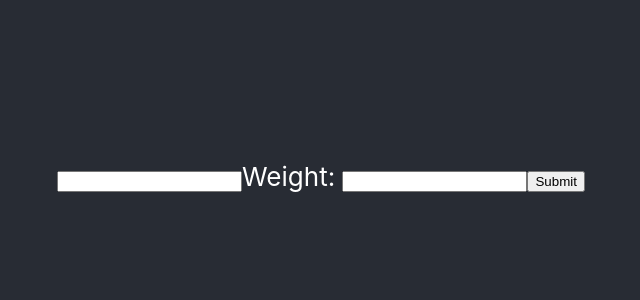
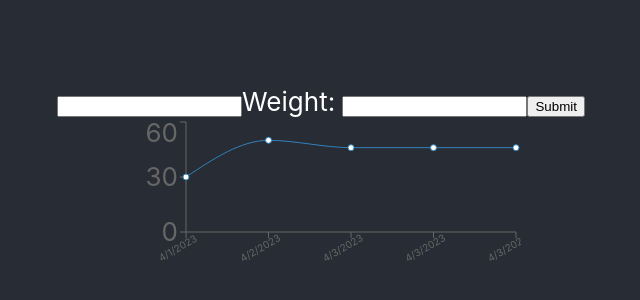
Before and after one commit to azufb/myWeightApp, a React (Create React App) app: page / in a window 1280 px wide. Shown: the part 224-524 px from the top of the page, without its empty margins (319-959 px from the left). Built offline with nearby package versions, Linux system fonts and the light colour scheme.

Commit message:
グラフ描画コンポーネントを追加

```diff
--- a/src/App.tsx
+++ b/src/App.tsx
@@ -2,12 +2,14 @@ import React from 'react';
 import logo from './logo.svg';
 import './App.css';
 import RecordingForm from './components/Form/RecordingForm';
+import SampleGraph from './components/Graph/SampleGraph';
 
 function App() {
   return (
     <div className='App'>
       <header className='App-header'>
         <RecordingForm />
+        <SampleGraph />
       </header>
     </div>
   );
```
